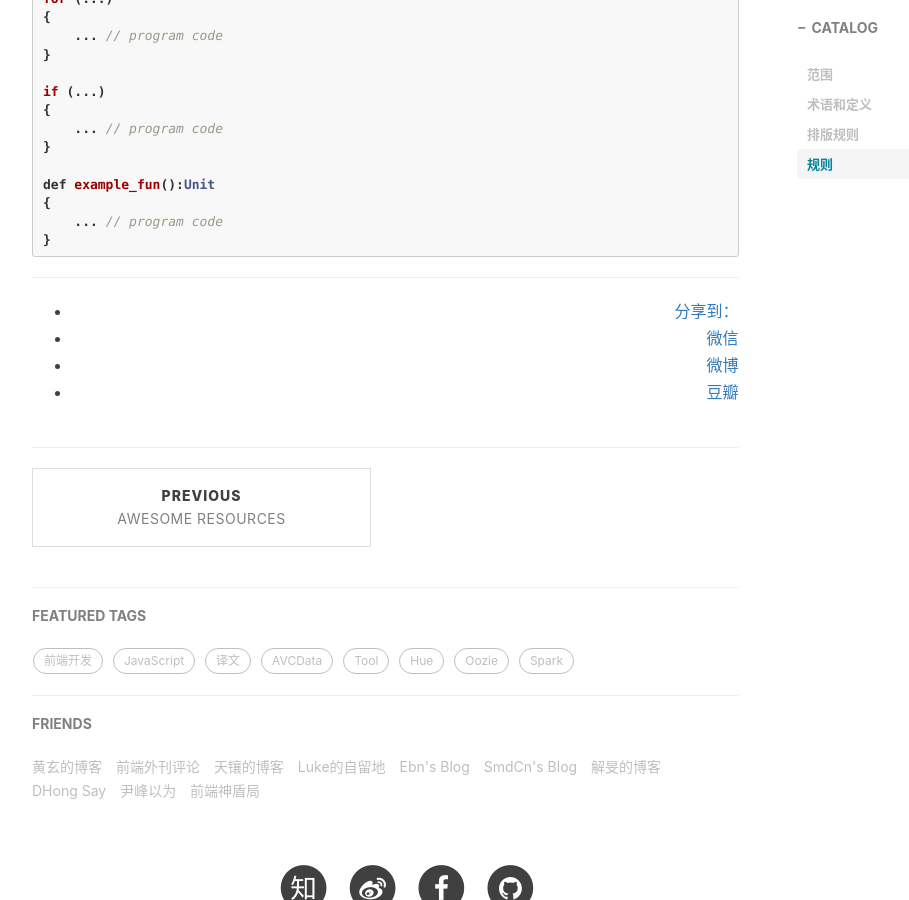
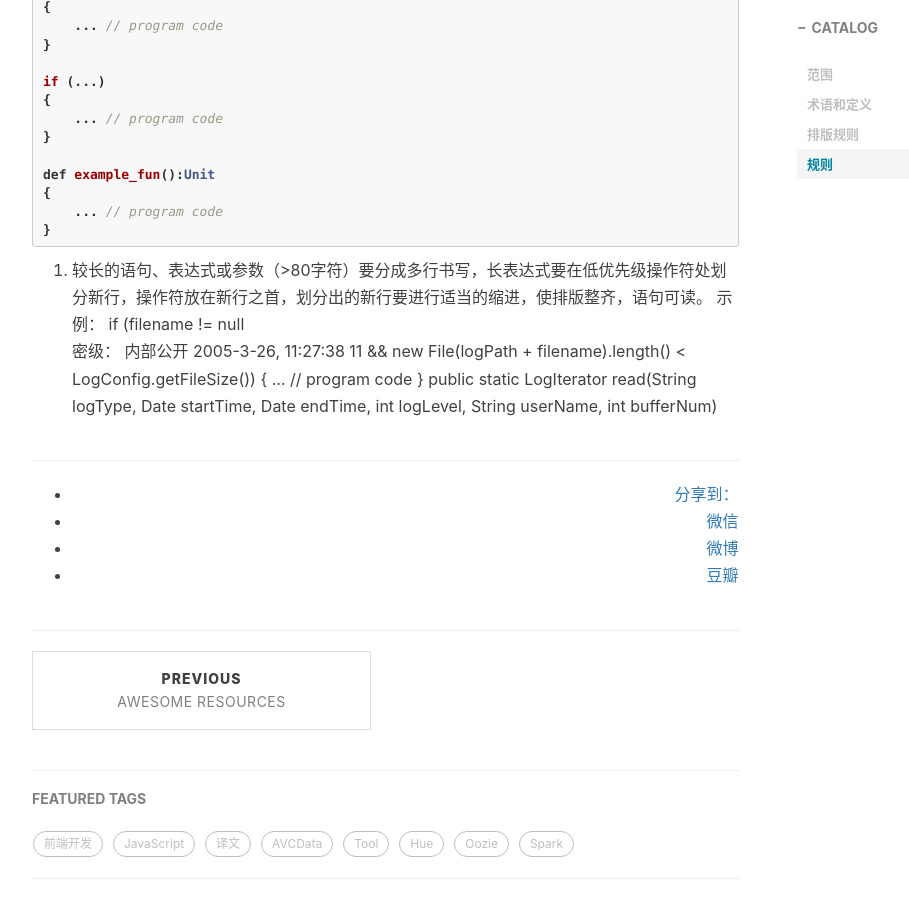
Before and after one commit to shoppingwang/shoppingwang.github.io, a Jekyll site: the page built from _posts/2016-07-21-spark-code-specification.markdown, in a window 1280 px wide and 900 px high, scrolled down 1922 px. Shown: the whole window, without its empty margins (233-1142 px from the left). Built offline with Jekyll 4.4.1, drawn with Linux system fonts in a browser that asks for light colours; nearby versions of some CDN libraries; comment, search, counter and statistics services are not loaded; some of the changed lines change nothing that is shown.

Commit message:
增加编码规范

````diff
--- a/_posts/2016-07-21-spark-code-specification.markdown
+++ b/_posts/2016-07-21-spark-code-specification.markdown
@@ -32,11 +32,11 @@
 
 ### 规则
 
-程序块要采用缩进风格编写，缩进的空格数为4个。
+1. 程序块要采用缩进风格编写，缩进的空格数为4个。
 
 > **说明**：对于由开发工具自动生成的代码可以有不一致。
 
-分界符（如大括号‘{’和‘}’）应各独占一行并且位于同一列，同时与引用它们的语句左对齐。在函数体的开始、类和接口的定义、以及if、for、do、while、try、catch语句中的程序都要采用如上的缩进方式。
+2. 分界符（如大括号‘{’和‘}’）应各独占一行并且位于同一列，同时与引用它们的语句左对齐。在函数体的开始、类和接口的定义、以及if、for、do、while、try、catch语句中的程序都要采用如上的缩进方式。
 
 > **示例**
 >
@@ -76,3 +76,6 @@
     ... // program code
 }
 ```
+
+3. 较长的语句、表达式或参数（>80字符）要分成多行书写，长表达式要在低优先级操作符处划分新行，操作符放在新行之首，划分出的新行要进行适当的缩进，使排版整齐，语句可读。   示例：  if (filename != null
+密级： 内部公开               2005-3-26, 11:27:38                                                        11      && new File(logPath + filename).length() < LogConfig.getFileSize()) {      ... // program code }   public static LogIterator read(String logType, Date startTime, Date endTime,                                                  int logLevel, String userName, int bufferNum)
````
